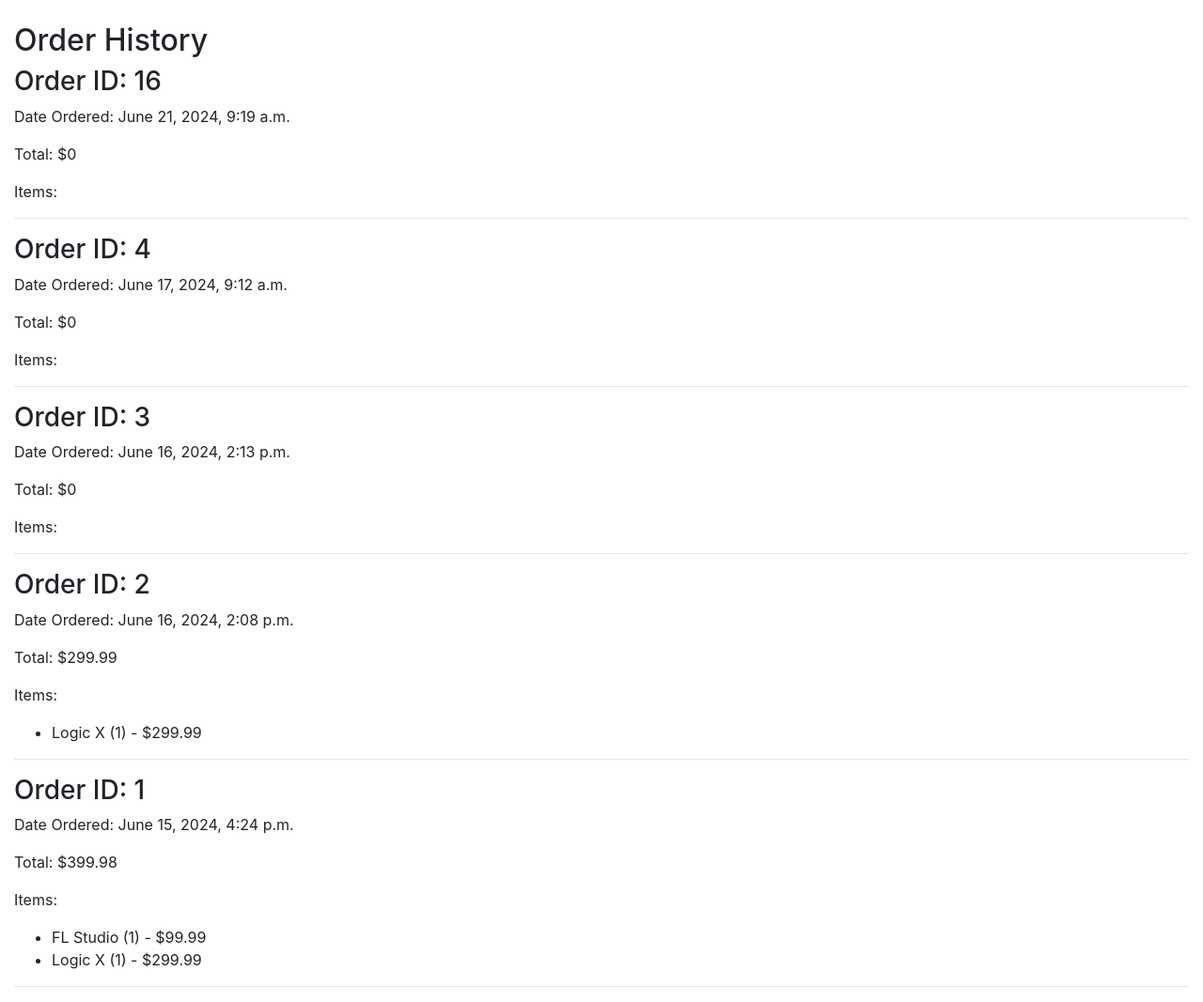
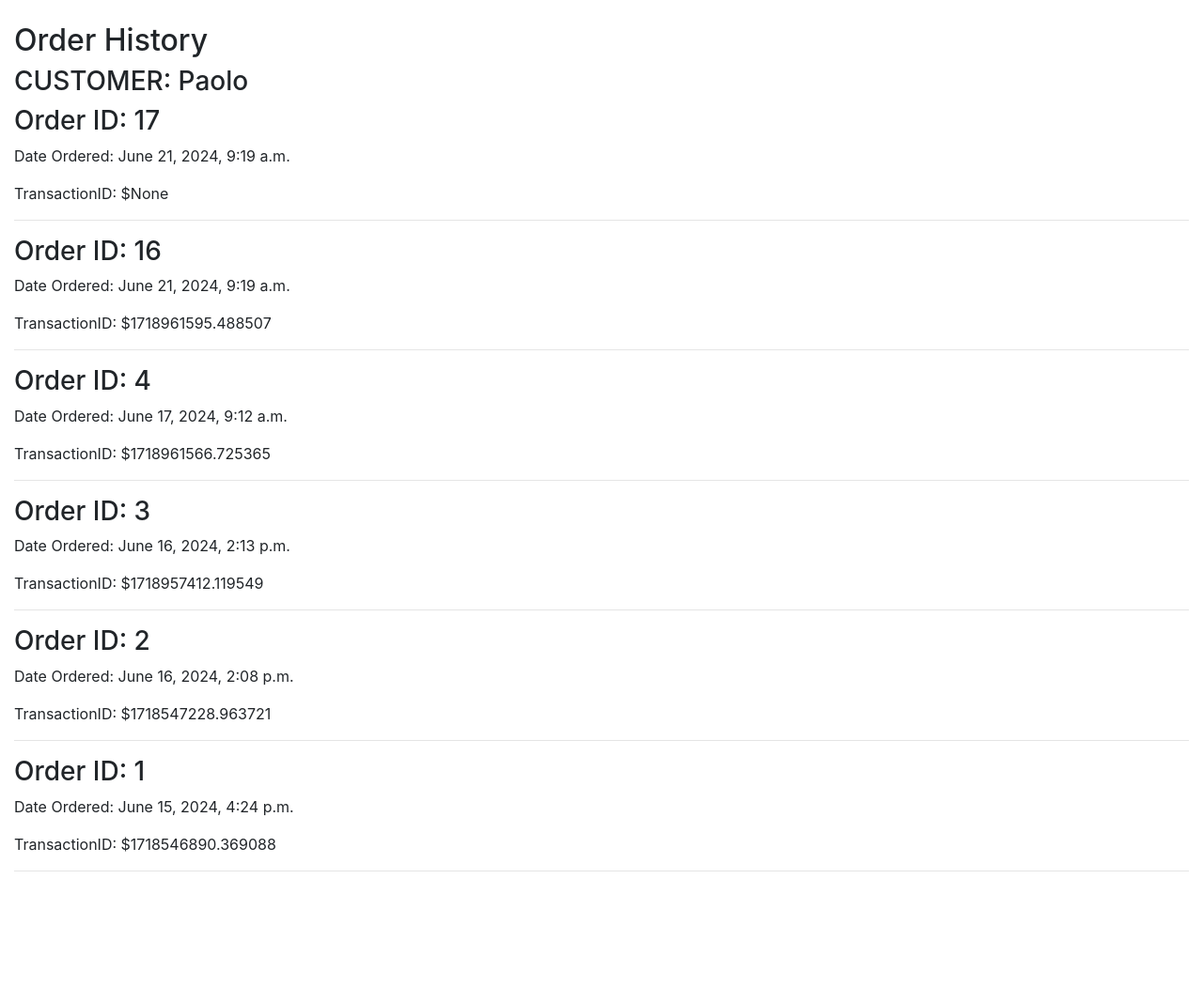
Before and after one commit to Paba11/ecommerce, a Django app: page /order-history/ in a window 1280 px wide. Shown: the part 56-1123 px from the top of the page at 94% size. After the commit the page ends 984 px from the top, so only its background shows below. Run offline with Django 5.2, Linux system fonts and the light colour scheme; a user stored in the database is signed in; data comes from the database, SQL or seed files in the repository; both versions use the stored data as it was after the commit; some libraries are stand-ins or nearby versions.

Commit message:
Modifica finale ordini

```diff
--- a/store/templates/store/order_history.html
+++ b/store/templates/store/order_history.html
@@ -1,19 +1,14 @@
 {% extends 'store/main.html' %}
-
+{% load static %}
 {% block content %}
 <h2>Order History</h2>
+    <h3>CUSTOMER: {{ customer }}</h3>
 <div class="order-list">
     {% for order in orders %}
     <div class="order">
         <h3>Order ID: {{ order.id }}</h3>
         <p>Date Ordered: {{ order.date_ordered }}</p>
-        <p>Total: ${{ order.get_cart_total }}</p>
-        <p>Items:</p>
-        <ul>
-            {% for item in order.orderitem_set.all %}
-            <li>{{ item.product.name }} ({{ item.quantity }}) - ${{ item.get_total }}</li>
-            {% endfor %}
-        </ul>
+        <p>TransactionID: ${{ order.transaction_id }}</p>
     </div>
     <hr>
     {% endfor %}
--- a/store/views.py
+++ b/store/views.py
@@ -92,8 +92,8 @@ def processOrder(request):
     total = float(data['form']['total'])
     order.transaction_id = transaction_id
 
-    if total == order.get_cart_total:
-        order.complete = True
+    #if total == order.get_cart_total:
+    order.complete = True
     order.save()
 
     orderItems = order.orderitem_set.all()
@@ -182,9 +182,23 @@ def registerPage(request):
         return render(request, 'store/register.html', context)
 
 
+import logging
+
+logger = logging.getLogger(__name__)
+
+
 @login_required
 def orderHistory(request):
-    customer = request.user.customer
-    orders = Order.objects.filter(customer=customer, complete=True).order_by('-date_ordered')
-    context = {'orders': orders}
+    try:
+        customer = request.user.customer
+    except Customer.DoesNotExist:
+        customer = None
+
+    if customer:
+        orders = Order.objects.filter(customer=customer).order_by('-date_ordered')
+
+    else:
+        orders = []
+
+    context = {'orders': orders, 'customer': customer}
     return render(request, 'store/order_history.html', context)
```
Also changed, not shown: db.sqlite3.
